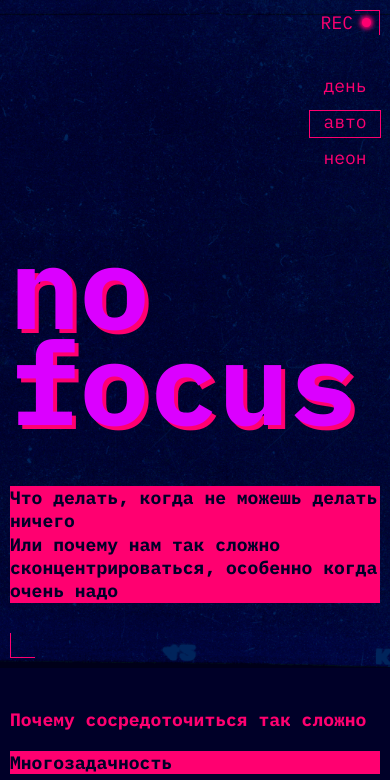
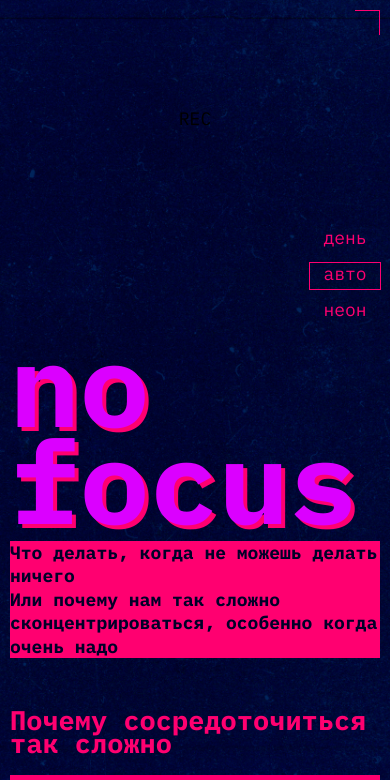
Before and after one commit to nelzyazanyato/slozhno-sosredotochitsya-fd, a plain HTML site: page index.html in a window 390 px wide. Shown: the top 780 px of the page. Drawn offline with Linux system fonts and the light colour scheme.

Commit message:
исправленная работа 1

```diff
--- a/index.html
+++ b/index.html
@@ -4,12 +4,12 @@
     <meta charset="UTF-8" />
     <meta http-equiv="X-UA-Compatible" content="IE=edge" />
     <meta name="viewport" content="width=device-width, initial-scale=1.0" />
-    <link rel="stylesheet" href="./styles/variables.css" />
+     <link rel="stylesheet" href="./fonts/fonts.css" />
     <link rel="stylesheet" href="./styles/style.css" />
     <link rel="stylesheet" href="./styles/dark.css" />
     <link rel="stylesheet" href="./styles/light.css" />
     <link rel="stylesheet" href="./styles/globals.css" />
-    <link rel="stylesheet" href="./fonts/fonts.css" />
+    <link rel="stylesheet" href="./styles/variables.css" />
     <title>Сложно сосредоточиться</title>
     <script src="./scripts/script.js"></script>
     <meta name="color-scheme" content="dark light" />
--- a/styles/dark.css
+++ b/styles/dark.css
@@ -15,7 +15,7 @@
   /* Вам также нужно будет написать ряд подобных селекторов */
 }
 
-.rec-decoration {
+.theme-dark .rec-decoration {
   position: absolute;
   display: flex;
   align-items: center;
@@ -29,7 +29,7 @@
   margin-inline-end: 19px;
 }
 
-.rec-decoration::after {
+.theme-dark .rec-decoration::after {
   content: "";
   background-color: var(--accent-color);
   inline-size: 9px;
--- a/styles/light.css
+++ b/styles/light.css
@@ -18,6 +18,7 @@
 
 .theme-light .page {
   /* Вам также нужно будет написать ряд подобных селекторов */
+   --cover-image: url("../images/cover-image-light.png");
 }
 
 .theme-light .rec-decoration {
@@ -34,7 +35,3 @@
 .theme-light .header__theme-menu-button:hover {
   --hover__button: #32312d66;
 }
-
-.theme-light .cover__theme {
-  --cover-image: url("../images/cover-image-light.png");
-}
--- a/styles/style.css
+++ b/styles/style.css
@@ -3,11 +3,13 @@
 .page {
   /* сохраните в разметке и стилях класс page у тега body. Он удобен, чтобы составлять селекторы для разных цветовых тем. */
 
-  min-inline-size: 375px;
+  background-image: var(--cover-image);
   background-color: var(--bg-color);
   font-family: var(--font-family);
   background-position: center;
   background-size: cover;
+  background-attachment: fixed;
+  font-size: var(--font-size);
 }
 
 .decorated-zone {
@@ -24,7 +26,7 @@
   border-left: 1px solid var(--accent-color);
   justify-self: start;
   align-self: end;
-  margin: 0 0 10px 10px;
+  margin: 0 0 var(--margin) var(--margin);
 }
 
 .decorated-zone::after {
@@ -47,21 +49,13 @@
   align-items: center;
   justify-items: center;
   min-block-size: var(--min-block-size);
-  max-block-size: 100vh;
+  max-block-size: 100dvh;
   background-repeat: no-repeat;
   background-position: center;
   background-size: cover;
-  background-attachment: fixed;
   padding: 10px;
-  background-image: var(--background-image);
 }
 
-.cover__theme {
-  background-image: var(--cover-image);
-  background-repeat: no-repeat;
-  background-position: center;
-  background-size: cover;
-}
 
 .header__theme-menu {
   justify-self: end;
@@ -82,7 +76,6 @@
 .header__theme-menu-button {
   background-color: transparent;
   font-weight: 400;
-  font-size: 1.125rem;
   line-height: 1.125rem;
   border: 0 none;
   text-align: center;
@@ -124,7 +117,6 @@
 .title {
   color: var(--color-text);
   font-weight: var(--font-weight);
-  font-size: var(--font-size);
   line-height: 23.4px;
 }
 
@@ -147,14 +139,12 @@
 .title-card {
   color: var(--accent-color);
   font-weight: var(--font-weight);
-  font-size: var(--font-size);
   line-height: calc(23.4 / 16 * 1rem);
 }
 
 .subline {
   color: var(--color-text);
   font-weight: var(--font-weight);
-  font-size: var(--font-size);
 }
 
 .subtitle {
@@ -165,7 +155,6 @@
   color: var(--p-text-color);
   margin-block-start: 10px;
   font-weight: 400;
-  font-size: var(--font-size);
 }
 
 .card__content__list {
@@ -175,7 +164,6 @@
 
 .subline-small {
   font-weight: 400;
-  font-size: var(--font-size);
   color: var(--color-text);
 }
 
@@ -201,7 +189,6 @@
 
 .galery-title {
   color: var(--color-text);
-  font-size: var(--font-size);
   font-weight: var(--font-weight);
 }
 
@@ -218,13 +205,13 @@
   align-items: center;
   justify-items: center;
   min-block-size: 668px;
-  max-block-size: 100vh;
+  max-block-size: 100dvh;
 }
 
 .footer-title {
   color: var(--title-color);
   font-weight: var(--font-weight);
-  font-size: clamp(7.25rem, 7.0115rem + 1.0178vw, 7.5rem);
+  font-size: var(--header__title);
   line-height: 83%;
   text-shadow: 2px 2px 0 var(--accent-color);
 }
@@ -258,6 +245,7 @@
   .header__title {
     justify-self: start;
   }
+
   .header__title,
   .footer-title {
     --header__title: clamp(7.5rem, 0.5625rem + 14.4531vw, 9.8125rem);
```
